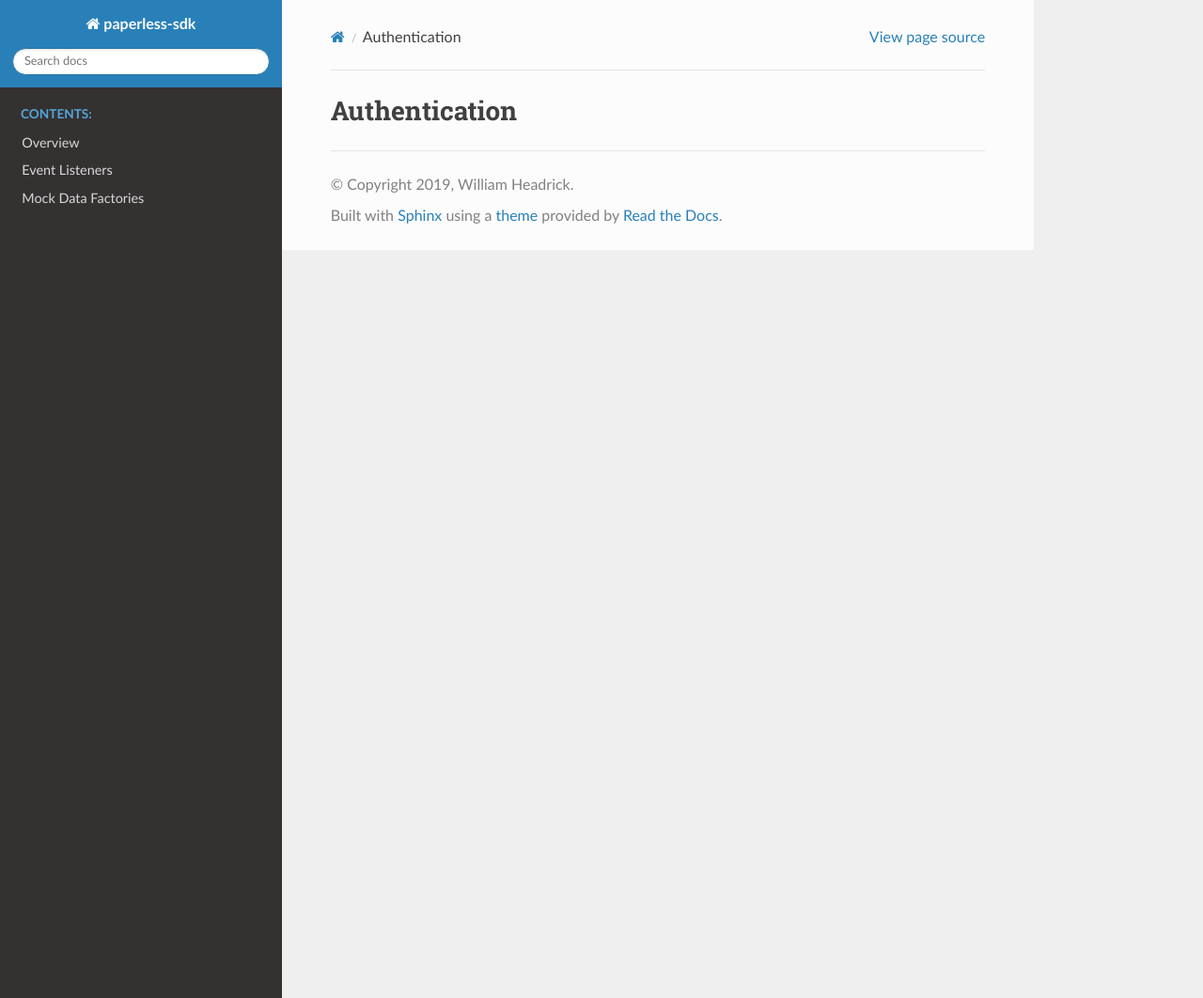
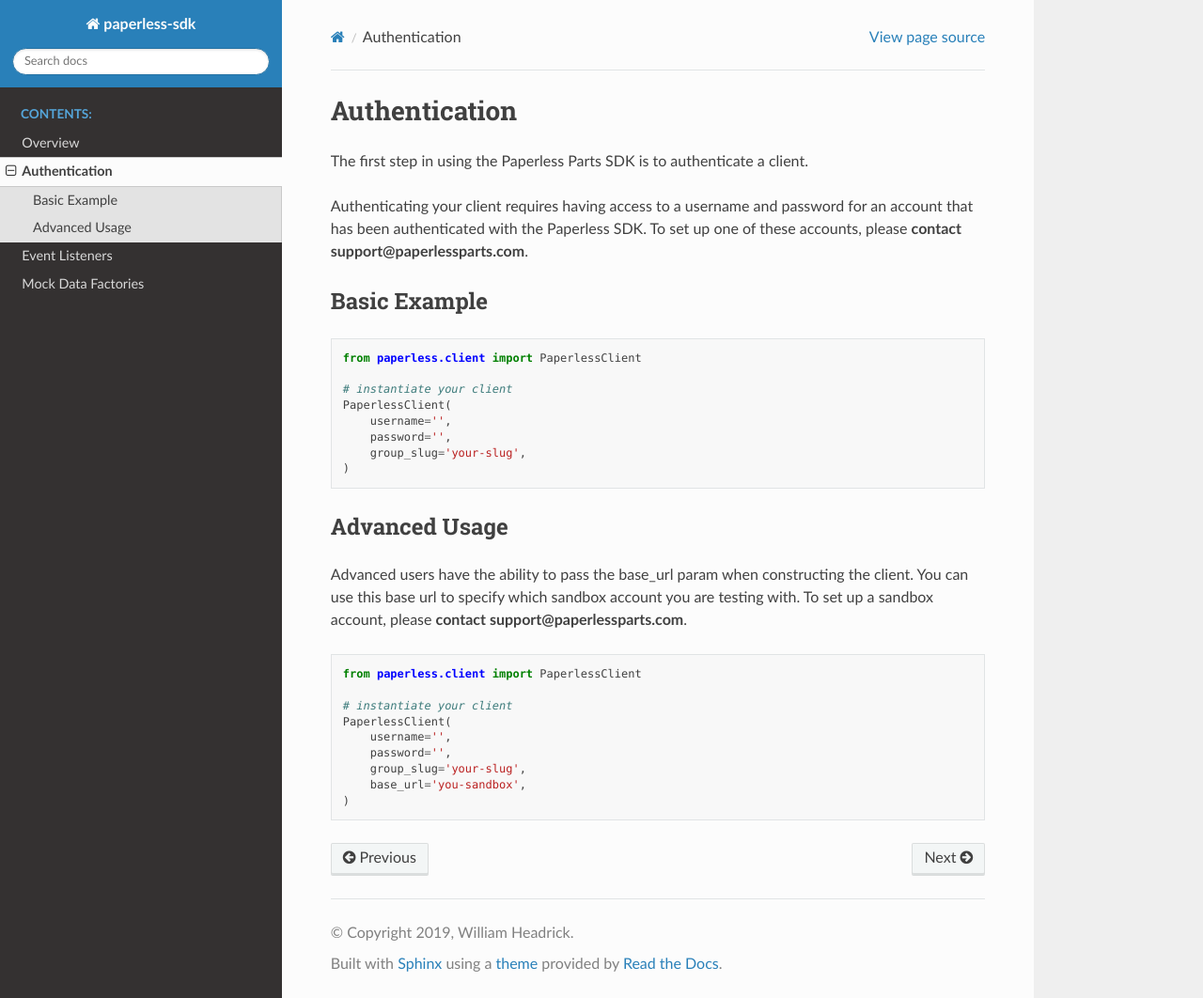
Before and after one commit to part-os/core-python, a Sphinx documentation site: the page built from docs/source/modules/client.rst, in a window 1280 px wide and 1062 px high. Shown: the whole window at 94% size. Built offline with Sphinx 7.4.7 and the Read the Docs theme 2.0.0, drawn with Linux system fonts in a browser that asks for light colours.

Commit message:
add cleint docs

```diff
--- a/docs/source/index.rst
+++ b/docs/source/index.rst
@@ -11,6 +11,7 @@
    :caption: Contents:
 
    modules/overview
+   modules/client
    modules/event_listeners
    modules/factories
 
--- a/docs/source/modules/client.rst
+++ b/docs/source/modules/client.rst
@@ -1,2 +1,36 @@
 Authentication
 ==============
+
+The first step in using the Paperless Parts SDK is to authenticate a client.
+
+Authenticating your client requires having access to a username and password for an account that has been authenticated with the Paperless SDK. To set up one of these accounts, please **contact support@paperlessparts.com**.
+
+Basic Example
+-------------
+
+.. code-block:: python
+
+    from paperless.client import PaperlessClient
+
+    # instantiate your client
+    PaperlessClient(
+        username='',
+        password='',
+        group_slug='your-slug',
+    )
+
+Advanced Usage
+--------------
+Advanced users have the ability to pass the base_url param when constructing the client. You can use this base url to specify which sandbox account you are testing with. To set up a sandbox account, please **contact support@paperlessparts.com**.
+
+.. code-block:: python
+
+    from paperless.client import PaperlessClient
+
+    # instantiate your client
+    PaperlessClient(
+        username='',
+        password='',
+        group_slug='your-slug',
+        base_url='you-sandbox',
+    )
```
Also changed, not shown: docs/source/modules/entities.rst (added).
